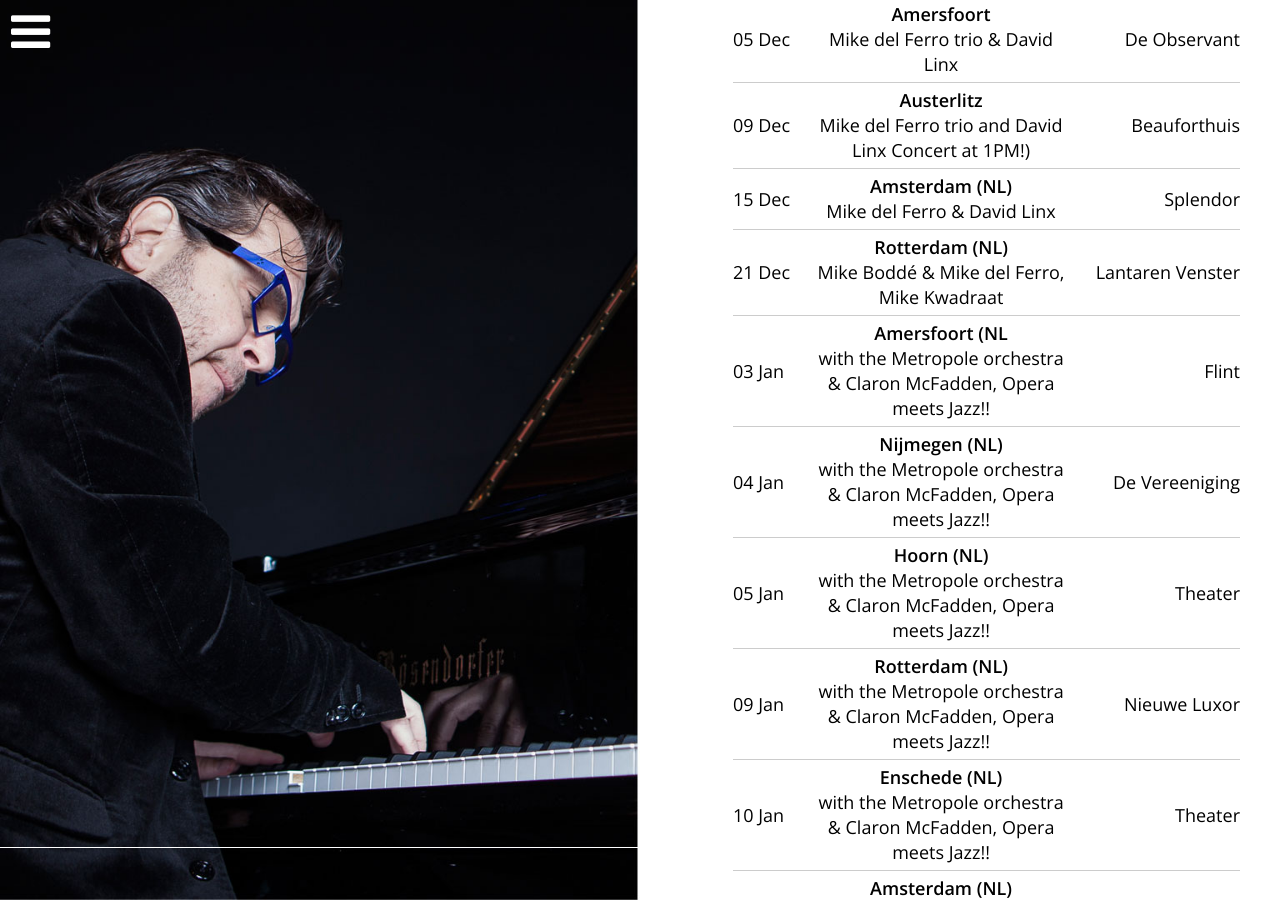
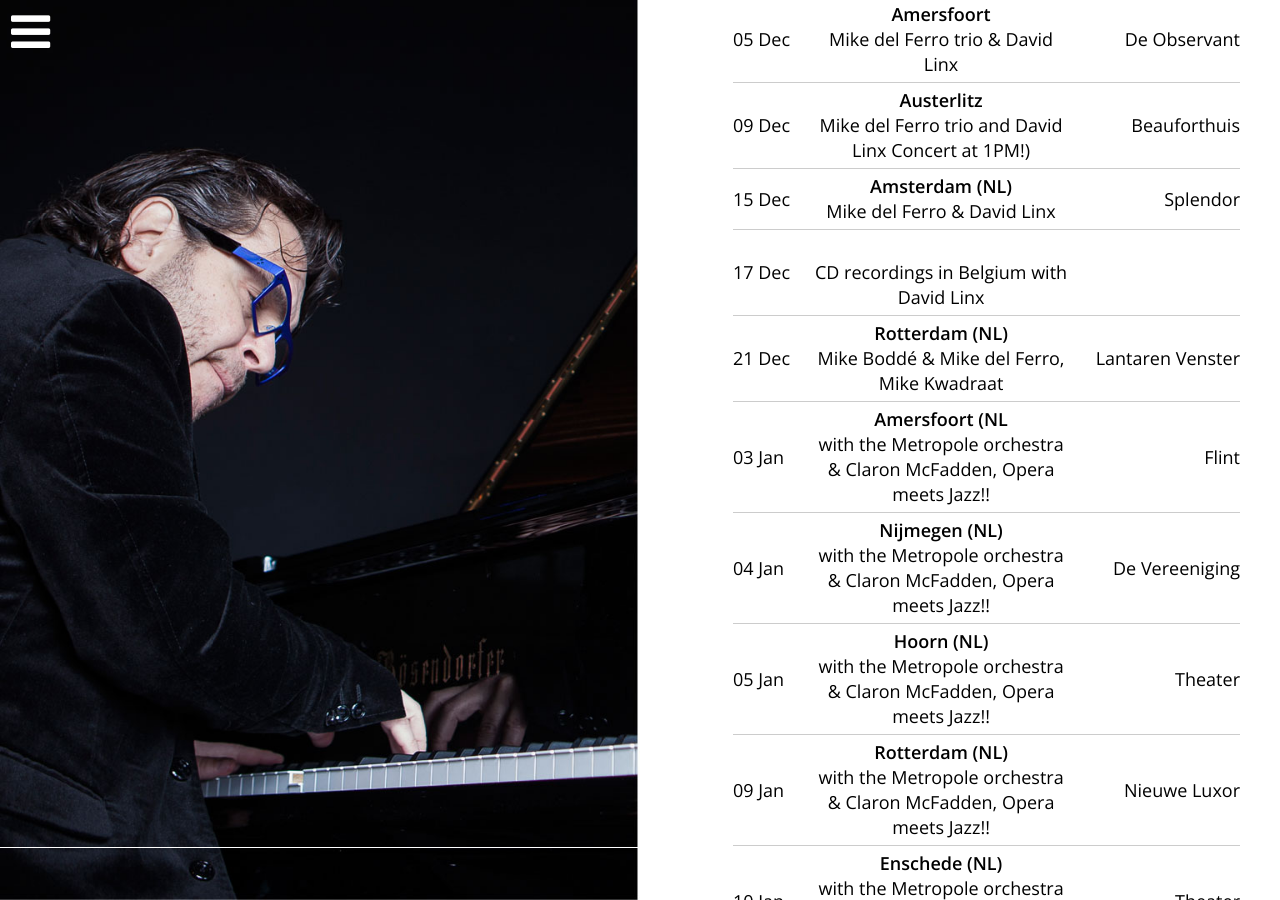
Before and after one commit to mikedelferro/website, a Jekyll site: the page built from agenda.html, in a window 1280 px wide and 900 px high, scrolled down 469 px. Built offline with Jekyll 4.4.1, drawn with Linux system fonts in a browser that asks for light colours; nearby versions of some CDN libraries.

Commit message:
Updated '_config.yml' via CloudCannon

```diff
--- a/_config.yml
+++ b/_config.yml
@@ -110,3 +110,8 @@ gigs:
     venue: Culemborg (NL)
     url: >-
       https://www.degelderlandfabriek.nl/events/event/muziek-jam-jazz-pizza-josee-koning-mike-del-ferro/
+  - title: CD recordings in Belgium with David Linx
+    date: 2018-12-17 20:00:00
+    location:
+    venue:
+    url:
```
